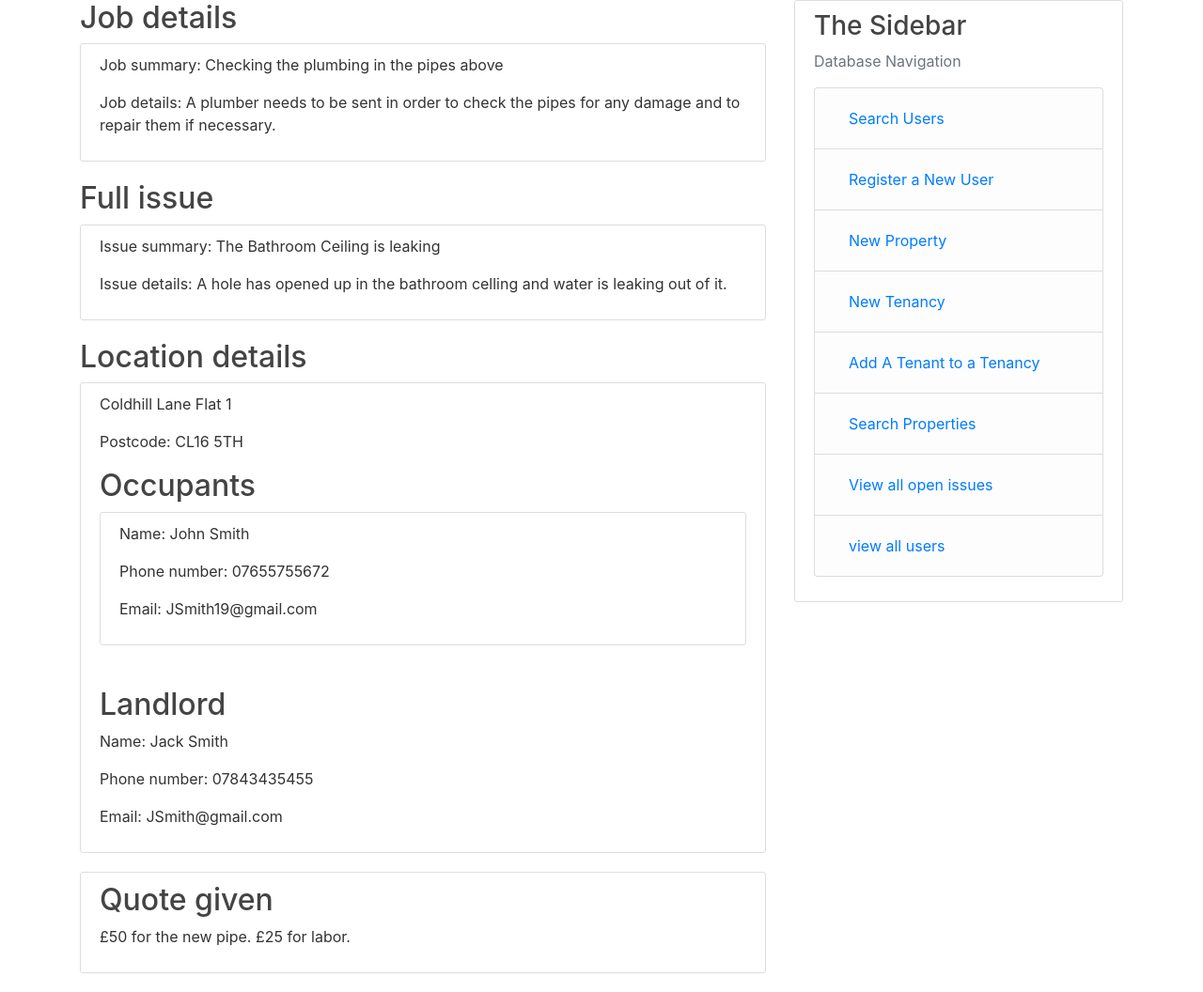
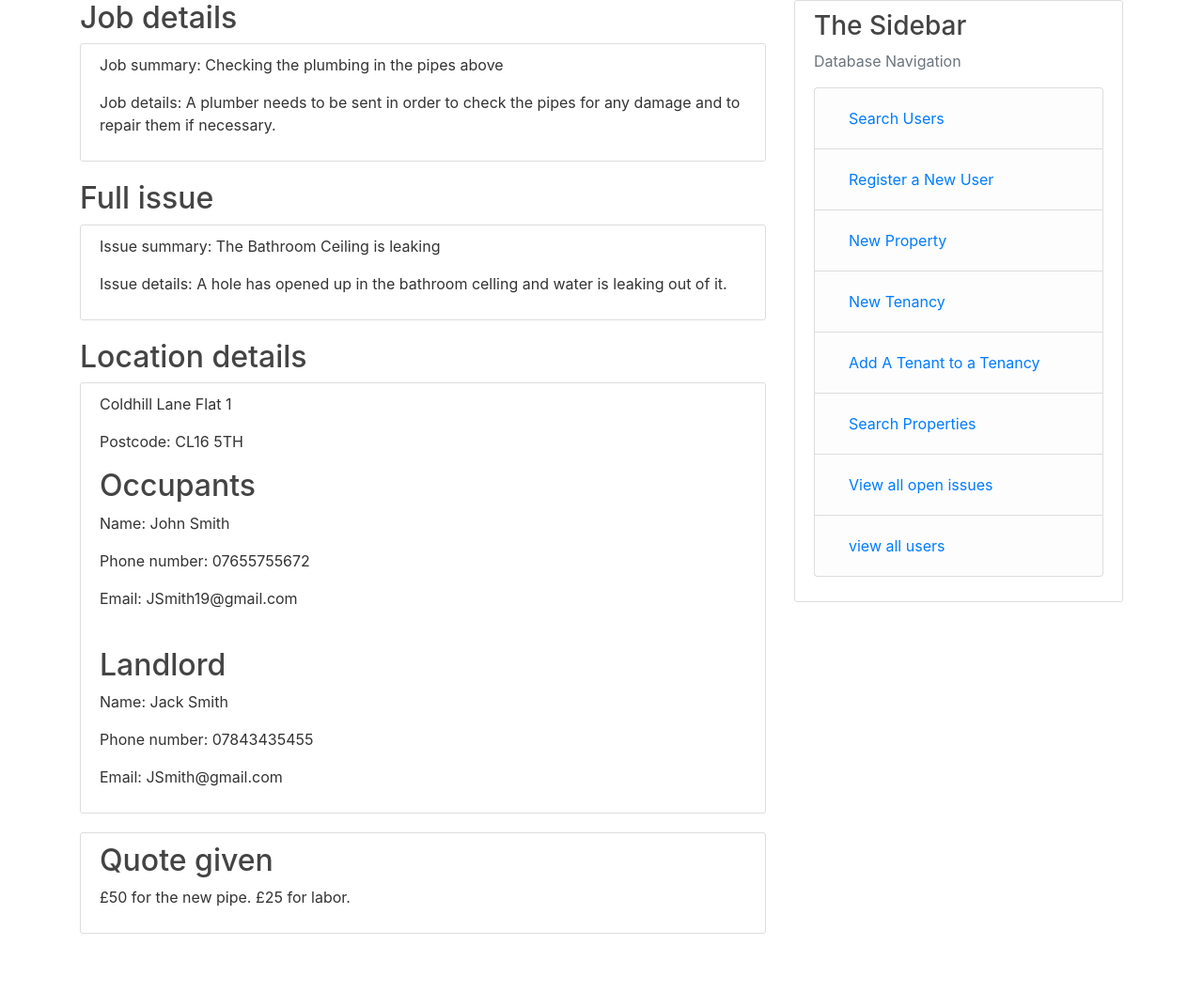
Before and after one commit to puffledude/CourseworkFullBuild, a Flask app: page /contractor_job/1 in a window 1280 px wide. Shown: the part 80-1136 px from the top of the page at 94% size. After the commit the page ends 1074 px from the top, so only its background shows below. Run offline with Flask 2, Linux system fonts and the light colour scheme; a user stored in the database is signed in; data comes from the database, SQL or seed files in the repository; some libraries are stand-ins or nearby versions.

Commit message:
Formatting

```diff
--- a/Tower/templates/contractor_job.html
+++ b/Tower/templates/contractor_job.html
@@ -28,11 +28,9 @@
     <p>Postcode: {{location.postcode}} </p>
     <h2 class="article-title">Occupants</h2>
     {%for tenants in occupants%}
-    <div class="content-section">
-        <p>Name: {{tenants.User.name}}</p>
-        <p>Phone number: {{tenants.User.phone_number}}</p>
-        <p>Email: {{tenants.User.email}}</p>
-    </div>
+    <p>Name: {{tenants.User.name}}</p>
+    <p>Phone number: {{tenants.User.phone_number}}</p>
+    <p>Email: {{tenants.User.email}}</p>
     <br>
     {%endfor%}
     <h2 class="article-title">Landlord</h2>
```
